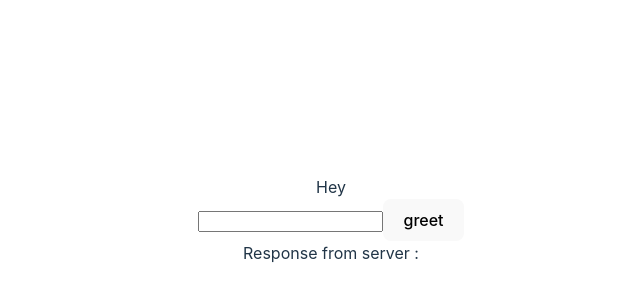
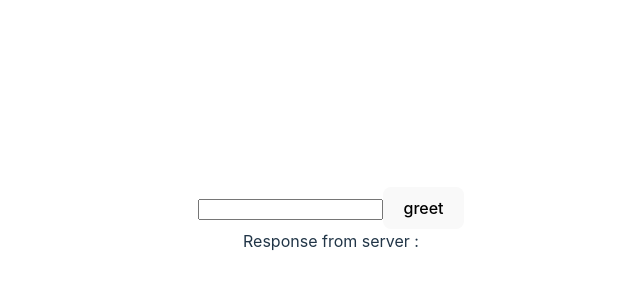
Before and after one commit to rohitbrk/greet-me, a React (Vite) app in the folder frontend/: page / in a window 1280 px wide. Shown: the part 180-480 px from the top of the page, without its empty margins (309-949 px from the left). Built offline with nearby package versions, Linux system fonts and the light colour scheme.

Commit message:
remove Hey from landing page

```diff
--- a/frontend/src/components/Greet.jsx
+++ b/frontend/src/components/Greet.jsx
@@ -19,7 +19,6 @@ const Greet = () => {
   };
   return (
     <div>
-      Hey
       <form onSubmit={handleSubmit}>
         <input
           type="text"
```
